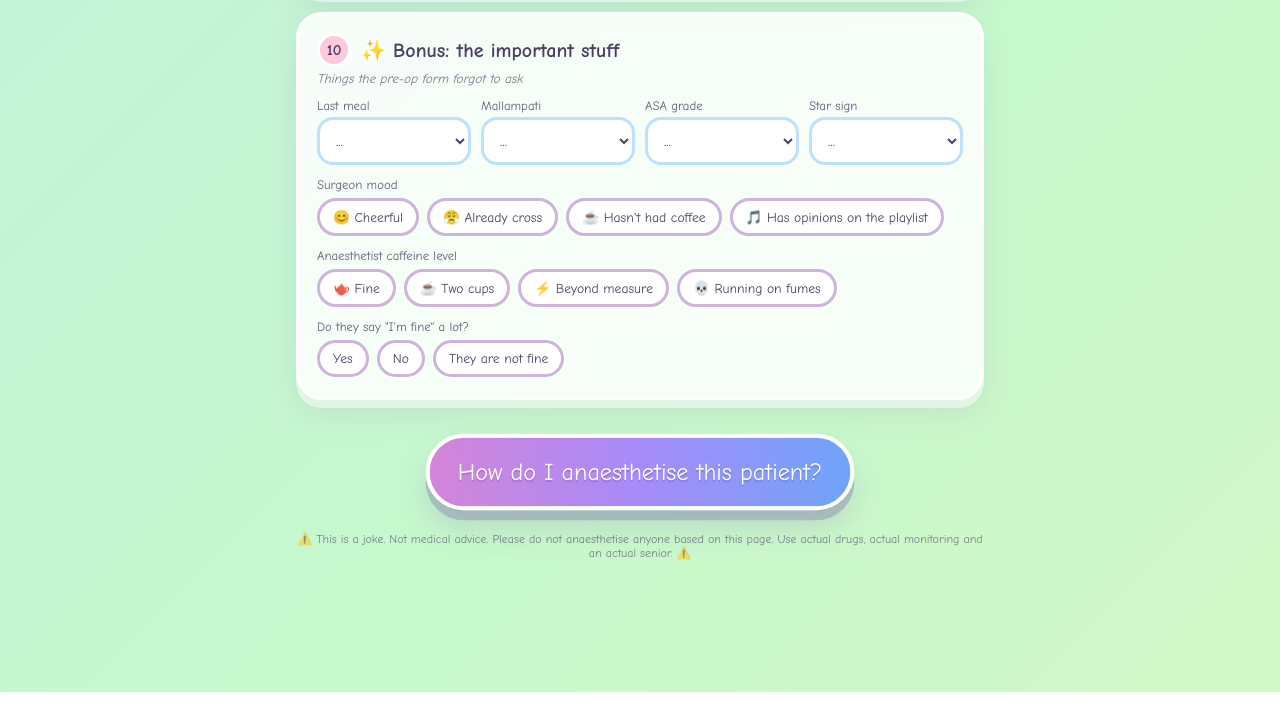
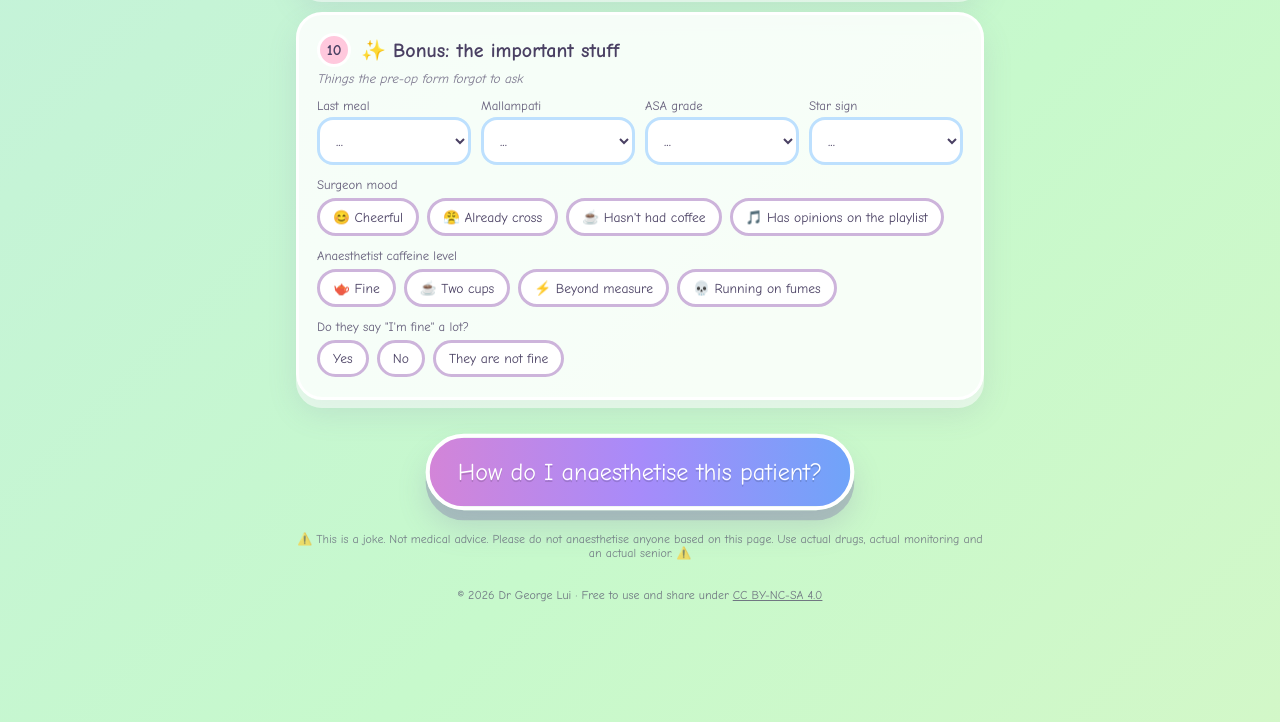
Before and after one commit to muxtypoos/howto, a plain HTML site: page index.html in a window 1280 px wide. Shown: the part 2454-3176 px from the top of the page. Before the commit the page ends 3146 px from the top, so only its background shows below. Drawn offline with Linux system fonts and the light colour scheme.

Commit message:
Add CC BY-NC-SA 4.0 licence (c) 2026 Dr George Lui
Co-Authored-By: Claude Opus 5.5 <noreply@anthropic.com>
Claude-Session: https://claude.ai/code/session_01NoBYx9118dgKspbDXpjShs

```diff
--- a/index.html
+++ b/index.html
@@ -145,6 +145,7 @@
     <button class="cta" id="go" type="button">How do I anaesthetise this patient?</button>
     <p class="fine">⚠️ This is a joke. Not medical advice. Please do not anaesthetise anyone based on this page. Use actual drugs, actual monitoring and an actual senior. ⚠️</p>
   </div>
+  <footer style="text-align:center;font-size:12px;opacity:.7;margin-top:28px">© 2026 Dr George Lui · Free to use and share under <a href="https://creativecommons.org/licenses/by-nc-sa/4.0/" target="_blank" rel="noopener license" style="color:inherit;white-space:nowrap">CC BY-NC-SA 4.0</a></footer>
 </div>
 
 <div id="vibes" aria-live="polite" role="dialog" aria-label="Vibes">
```
Also changed, not shown: 2 other files.
